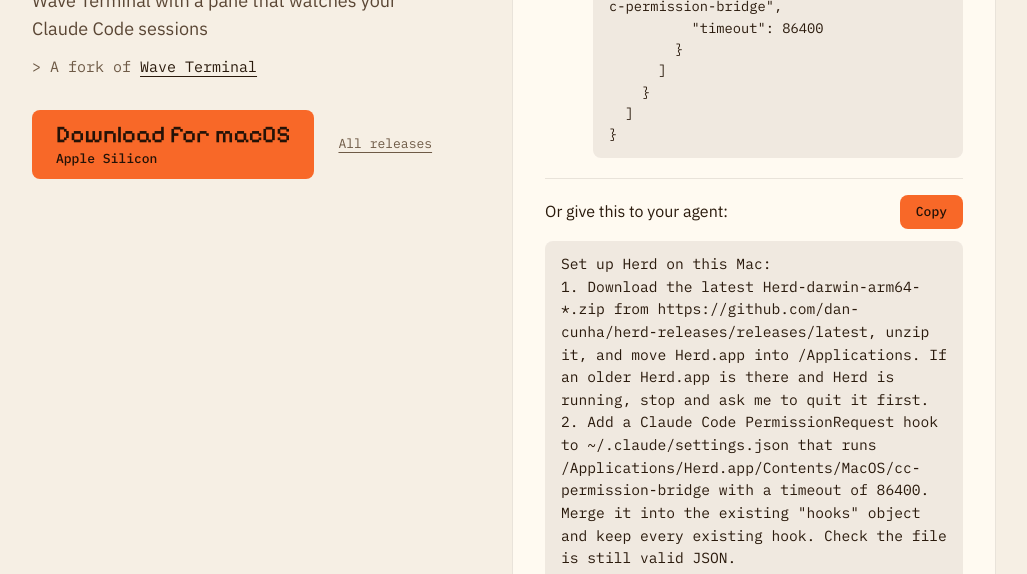
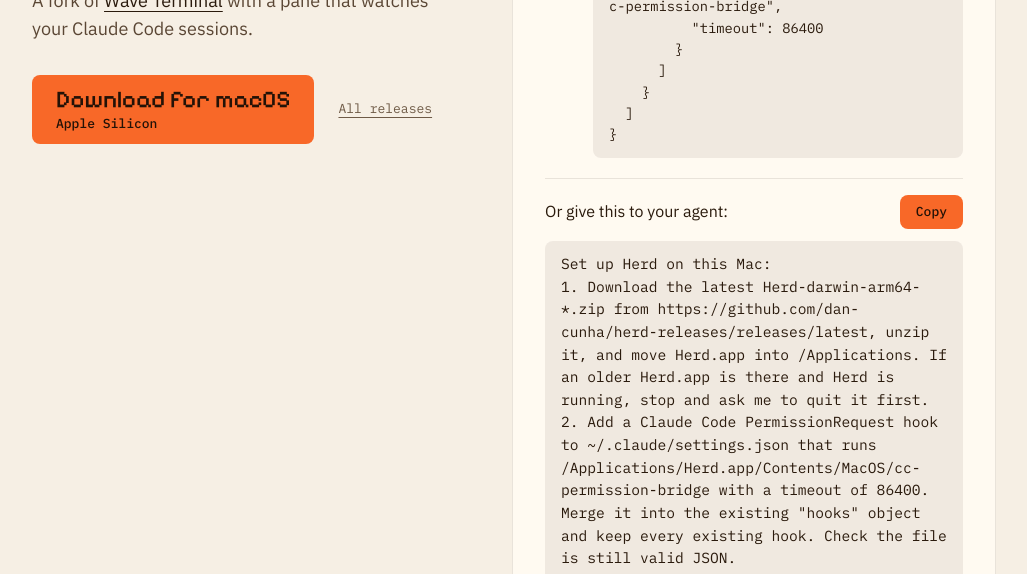
Before and after one commit to dan-cunha/herd-releases, a plain HTML site: page index.html in a window 1280 px wide. Shown: the part 526-1100 px from the top of the page, without its empty margins (126-1153 px from the left). Drawn offline with Linux system fonts and the light colour scheme; no server answers.

Commit message:
landing: one hero line instead of lede plus tagline
❉✽❉

```diff
--- a/index.html
+++ b/index.html
@@ -90,14 +90,6 @@
     line-height: 28px;
     color: var(--secondary);
   }
-
-  .tagline {
-    margin: 12px 0 0;
-    font-family: "IBM Plex Mono", ui-monospace, monospace;
-    font-size: 15px;
-    color: var(--muted);
-  }
-  .tagline::before { content: "> "; }
 
   .actions {
     margin-top: 32px;
@@ -220,7 +212,7 @@
     overflow-wrap: inherit;
   }
 
-  li a, .tagline a { color: var(--ink); text-decoration: underline; text-underline-offset: 4px; }
+  li a, .lede a { color: var(--ink); text-decoration: underline; text-underline-offset: 4px; }
 
   .agent { margin-top: 4px; padding-top: 16px; border-top: 1px solid var(--line); }
   .agent-head {
@@ -292,8 +284,7 @@
   <section class="hero">
     <img class="logo" src="assets/herd.webp" width="880" height="660" alt="Herd logo, an orange pixel-art creature">
     <h1>Herd</h1>
-    <p class="lede">Wave Terminal with a pane that watches your Claude Code sessions</p>
-    <p class="tagline">A fork of <a href="https://www.waveterm.dev/" rel="noopener">Wave Terminal</a></p>
+    <p class="lede">A fork of <a href="https://www.waveterm.dev/" rel="noopener">Wave Terminal</a> with a pane that watches your Claude Code sessions.</p>
     <div class="actions">
       <a class="btn" id="download" href="https://github.com/dan-cunha/herd-releases/releases/latest">
         Download for macOS
```
